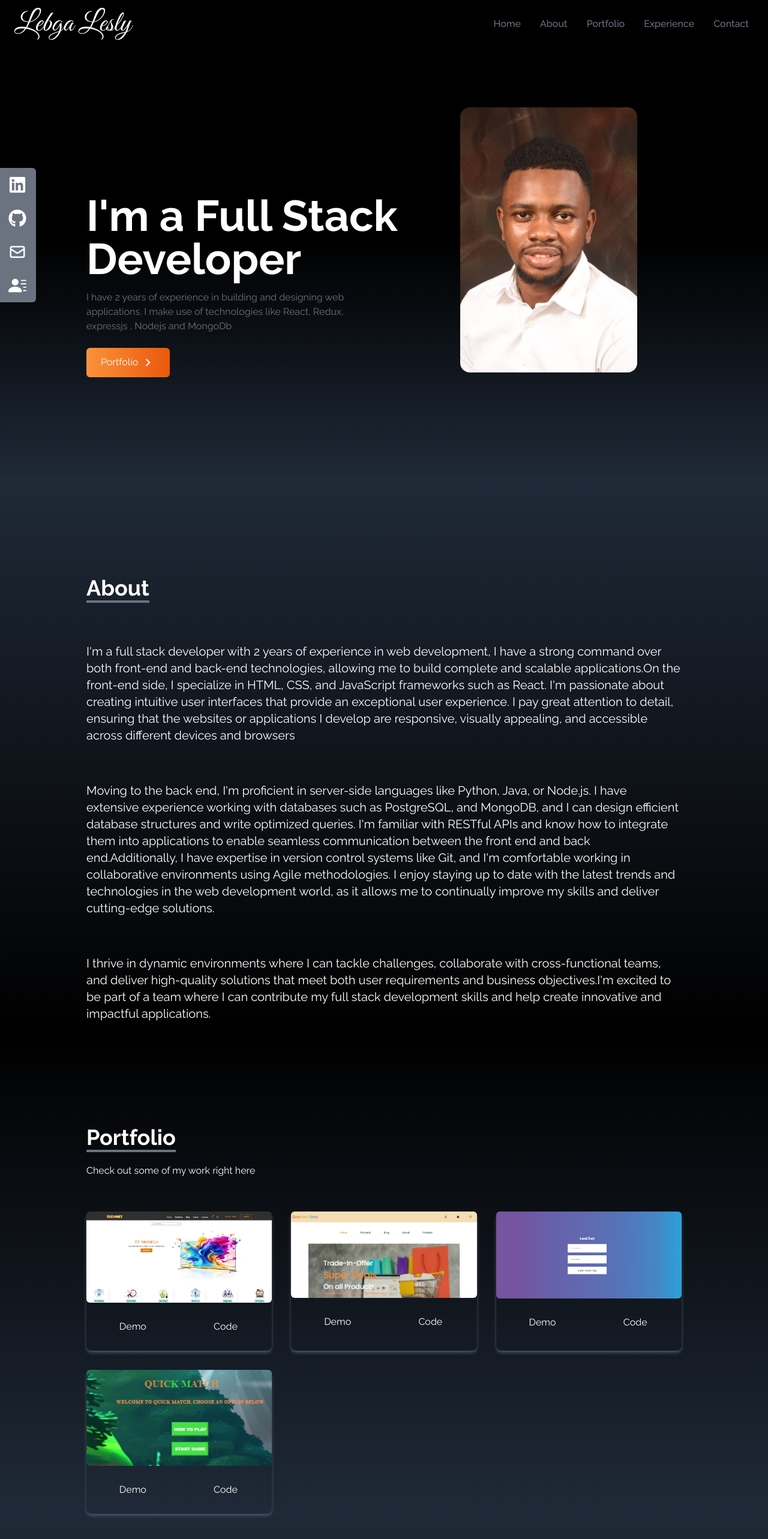
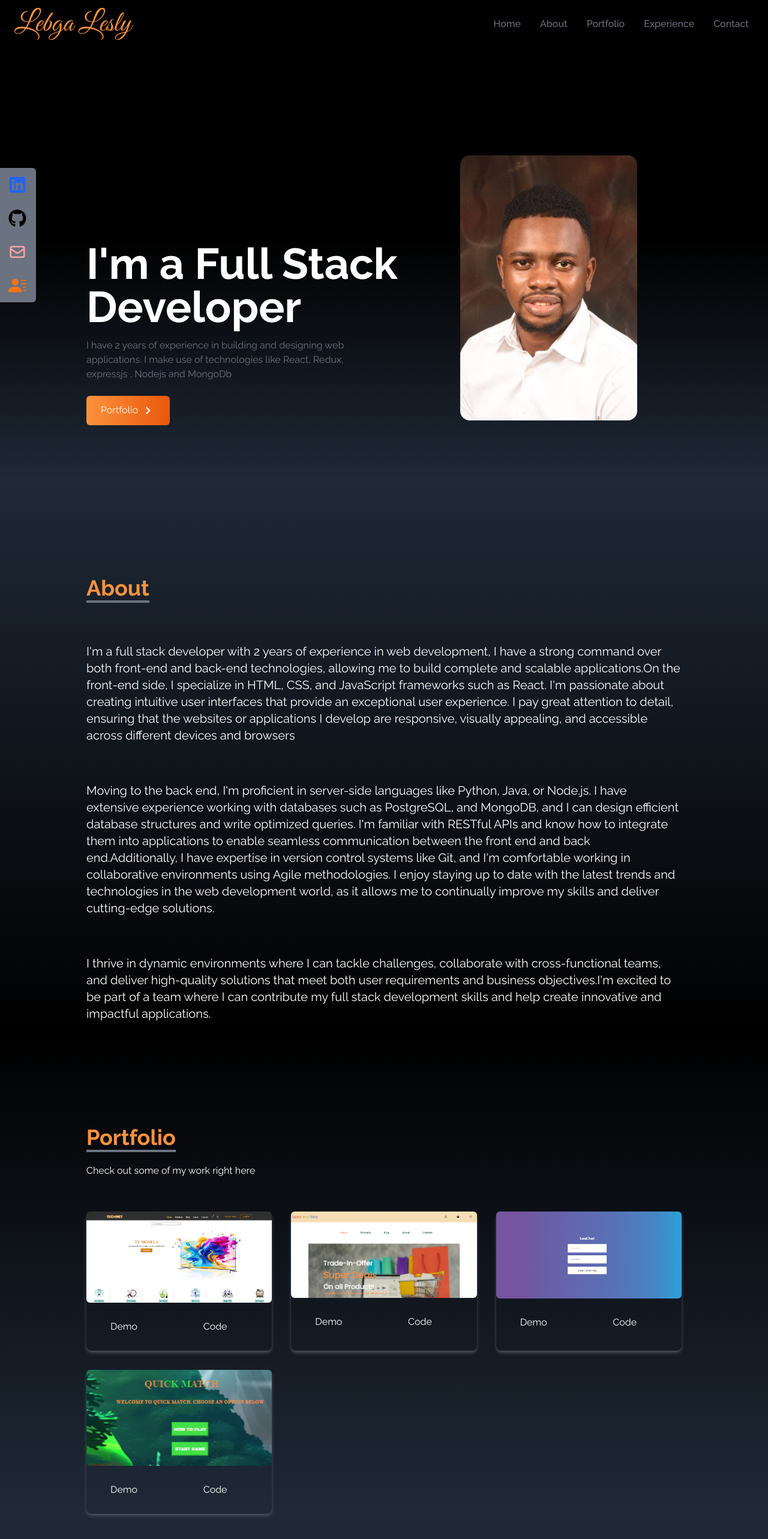
Before and after one commit to LebgaLesly/Portfolio, a React (Create React App) app: page / in a window 1280 px wide. Shown: the top 2566 px of the page at 60% size. Built offline with nearby package versions, Linux system fonts and the light colour scheme.

Commit message:
design implementation and bug fixing

```diff
--- a/src/Components/About.jsx
+++ b/src/Components/About.jsx
@@ -6,7 +6,7 @@ const About = () => {
     >
       <div className="max-w-screen-lg p-4 mx-auto flex flex-col justify-center w-full h-full pt-40">
         <div className="pb-8">
-          <p className="text-4xl font-bold inline border-b-4 border-gray-500">
+          <p className="text-4xl font-bold inline border-b-4 border-gray-500 text-orange-400">
             About
           </p>
         </div>
--- a/src/Components/Contact.jsx
+++ b/src/Components/Contact.jsx
@@ -6,7 +6,7 @@ const Contact = () => {
     >
       <div className="flex flex-col p-4 justify-center max-w-screen-lg mx-auto h-full">
         <div className="pb-8">
-          <p className="text-4xl font-bold inline border-b-4 border-gray-500">
+          <p className="text-4xl font-bold inline border-b-4 border-gray-500 text-orange-400">
             Contact
           </p>
           <p className="py-6">Submit the form below to get in touch with me</p>
--- a/src/Components/Experience.jsx
+++ b/src/Components/Experience.jsx
@@ -87,7 +87,7 @@ const Experience = () => {
     >
       <div className="max-w-screen-lg mx-auto p-4 flex flex-col justify-center w-full h-full text-white">
         <div>
-          <p className="text-4xl font-bold border-b-4 border-gray-500 p-2 inline">
+          <p className="text-4xl font-bold border-b-4 border-gray-500 p-2 inline text-orange-400">
             Experience
           </p>
           <p className="py-6">These are the technologies I've worked with</p>
--- a/src/Components/Home.jsx
+++ b/src/Components/Home.jsx
@@ -6,7 +6,7 @@ const Home = () => {
   return (
     <div
       name="home"
-      className="h-screen w-full bg-gradient-to-b from-black via-black to-gray-800 "
+      className="h-screen w-full bg-gradient-to-b from-black via-black to-gray-800 pt-40"
     >
       <div className="max-w-screen-lg mx-auto flex flex-col items-center justify-center h-full px-4 md:flex-row ">
         <div className="flex flex-col justify-center h-full pt-40">
--- a/src/Components/Navbar.jsx
+++ b/src/Components/Navbar.jsx
@@ -28,9 +28,9 @@ const NavBar = () => {
     },
   ];
   return (
-    <div className="flex justify-between items-center w-full h-20 px-4 text-white bg-black fixed">
+    <div className="flex justify-between items-center w-full h-20 px-4 text-white bg-black fixed z-50">
       <div>
-        <h1 className="text-5xl font-signature ml-2">Lebga Lesly</h1>
+        <h1 className="text-5xl font-signature ml-2 text-orange-400">Lebga Lesly</h1>
       </div>
 
       <ul className="hidden md:flex">
@@ -38,7 +38,7 @@ const NavBar = () => {
           return (
             <li
               key={id}
-              className="px-4 cursor-pointer capitalize font-medium text-gray-500 hover:scale-105 duration-200"
+              className="px-4 cursor-pointer capitalize font-medium text-gray-500 hover:text-orange-400  hover:scale-105 duration-200"
             >
               <Link to={link} smooth duration={500}>
                 {' '}
@@ -56,10 +56,10 @@ const NavBar = () => {
         {nav ? <FaTimes size={30} /> : <FaBars size={30} />}
       </div>
       {nav && (
-        <ul className="flex flex-col justify-center items-center absolute top-0 left-0 w-full h-screen bg-gradient-to-b from-black to-gray-800 text-gray-500">
+        <ul className="flex flex-col justify-center items-center absolute top-0 left-0 w-full h-screen bg-gradient-to-b from-black to-gray-800 text-orange-400">
           {links.map(({ id, link }) => {
             return (
-              <li key={id} className="px-4 cursor-pointer capitalize py-6">
+              <li key={id} className="px-4 cursor-pointer capitalize py-6 ">
                 <Link
                   onClick={() => setNav(false)}
                   to={link}
--- a/src/Components/Portfolio.jsx
+++ b/src/Components/Portfolio.jsx
@@ -13,6 +13,8 @@ const Portfolio = () => {
     {
       id: 2,
       src: QuickAndEasy,
+      hrefdemo: 'https://lebgalesly.github.io/E-commerce-Quick-and-Easy-/',
+      hrefcode: 'https://github.com/LebgaLesly/E-commerce-Quick-and-Easy-'
     },
 
     {
@@ -23,6 +25,8 @@ const Portfolio = () => {
     {
       id: 4,
       src: QuickMatch,
+      hrefdemo: 'https://lebgalesly.github.io/Quick_Match/',
+      hrefcode: 'https://github.com/LebgaLesly/Quick_Match'
     },
   ];
   return (
@@ -32,14 +36,14 @@ const Portfolio = () => {
     >
       <div className="max-w-screen-lg p-4 mx-auto flex flex-col justify-center w-full h-full">
         <div className="pb-8">
-          <p className="text-4xl font-bold inline border-b-4 border-gray-500">
+          <p className="text-4xl font-bold inline border-b-4 border-gray-500 text-orange-400">
             Portfolio
           </p>
           <p className="py-6">Check out some of my work right here</p>
         </div>
 
         <div className="grid sm:grid-cols-2 md:grid-cols-3 gap-8 px-12 sm:px-0">
-          {portfolios.map(({ id, src }) => (
+          {portfolios.map(({ id, src,hrefdemo, hrefcode }) => (
             <div key={id} className="shadow-md shadow-gray-600 rounded-lg">
               <img
                 src={src}
@@ -47,12 +51,12 @@ const Portfolio = () => {
                 className="rounded-md duration-200 hover:scale-105"
               />
               <div className="flex items-center justify-center">
-                <button className="w-1/2 px-6 py-3 m-4 duration-200 hover:scale-105">
+                <a href={hrefdemo} target="_blank" rel="noreferrer" className="w-1/2 px-6 py-3 m-4 duration-200 hover:scale-105">
                   Demo
-                </button>
-                <button className="w-1/2 px-6 py-3 m-4 duration-200 hover:scale-105">
+                </a>
+                <a href={hrefcode} target="_blank" rel="noreferrer" className="w-1/2 px-6 py-3 m-4 duration-200 hover:scale-105">
                   Code
-                </button>
+                </a>
               </div>
             </div>
           ))}
--- a/src/Components/SocialLinks.jsx
+++ b/src/Components/SocialLinks.jsx
@@ -11,40 +11,44 @@ const SocialLinks = () => {
             id: 1,
             child: (
             <>
-              LinkedIn <FaLinkedin size={30}/>
+              LinkedIn <FaLinkedin size={30} className='text-blue-600'/>
             </>
             ),
             href: 'https://linkedin.com',
-            style: 'rounded-tr-md'
+            style1: 'rounded-tr-md',
+            style2: 'text-blue-600'
         },
         {
             id: 2,
             child: (
             <>
-              GitHub <FaGithub size={30}/>
+              GitHub <FaGithub size={30}  className='text-black'/>
             </>
             ),
-            href: 'https://github.com/LebgaLesly'
+            href: 'https://github.com/LebgaLesly',
+            style5: 'text-black'
         },
         {
             id: 3,
             child: (
             <>
-              Mail <HiOutlineMail size={30}/>
+              Mail <HiOutlineMail size={30} className='text-red-300'/>
             </>
             ),
-            href: 'mailto:leslysoftwarespecialist@gmail.com'
+            href: 'mailto:leslysoftwarespecialist@gmail.com',
+            style3: 'text-red-400'
         },
         {
             id: 4,
             child: (
             <>
-              Resume <BsFillPersonLinesFill size={30}/>
+              Resume <BsFillPersonLinesFill size={30} className='text-orange-500'/>
             </>
             ),
             href: '/Resume.pdf ',
-            style: 'rounded-br-md',
+            style1: 'rounded-br-md',
             download: true,
+            style4: 'text-orange-400'
         }
     ]
 
@@ -53,12 +57,12 @@ const SocialLinks = () => {
     <div className='hidden lg:flex flex-col top-[35%] left-0 fixed'>
       <ul>
 
-        {links.map(({id, child, href, style, download}) => {
+        {links.map(({id, child, href, style1, download, style2, style3, style4, style5}) => {
           return(
-            <li key={id} className={'flex justify-between items-center w-40 h-14 px-4 ml-[-100px] hover:ml-[-10px] hover:rounded-md duration-300 bg-gray-500' + " " + style}>
+            <li key={id} className={'flex justify-between items-center w-40 h-14 px-4 ml-[-100px] hover:ml-[-10px] hover:rounded-md duration-300 bg-gray-500' + " " + style1}>
           <a
           href={href}
-          className='flex justify-between items-center w-full text-white'
+          className={'flex justify-between items-center w-full ' + " " + style2 + " " + style3 + " " + style4 + " " + style5}
           download={download}
           target='_blank'
           >
```
